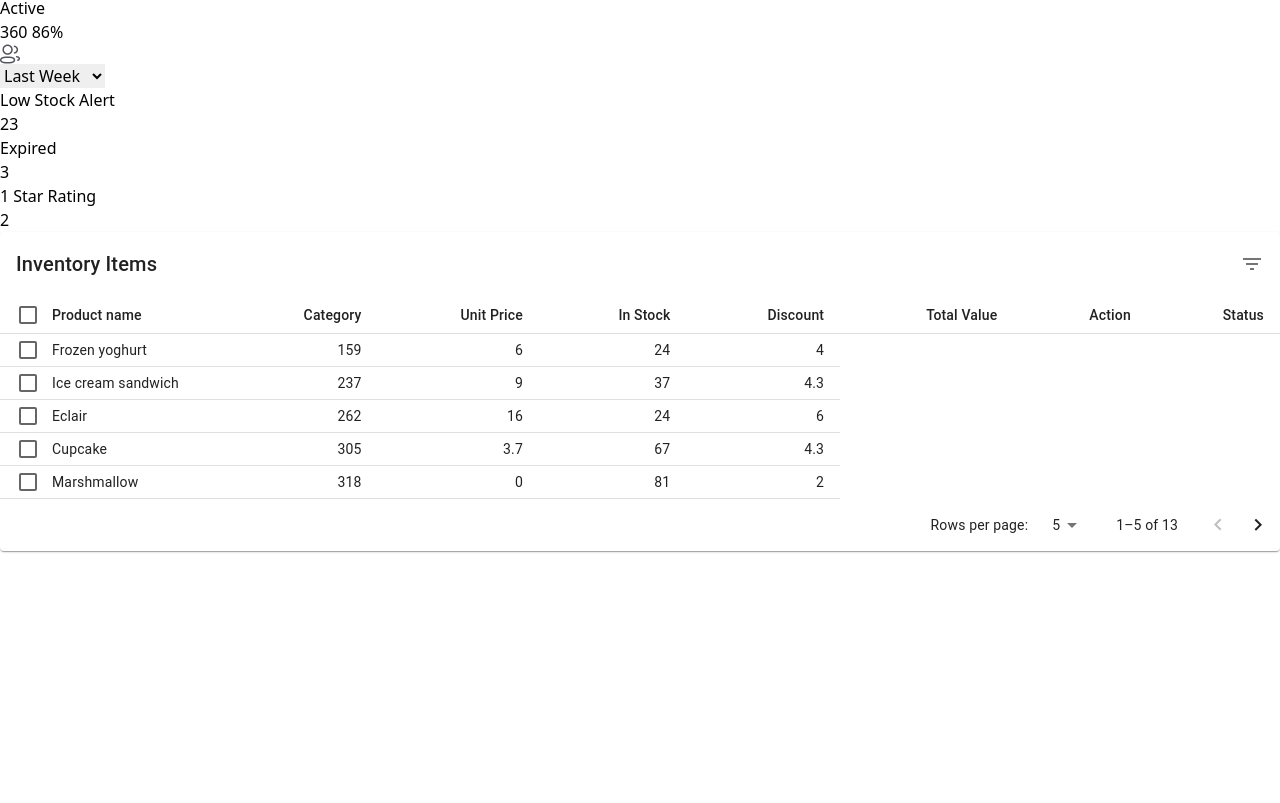
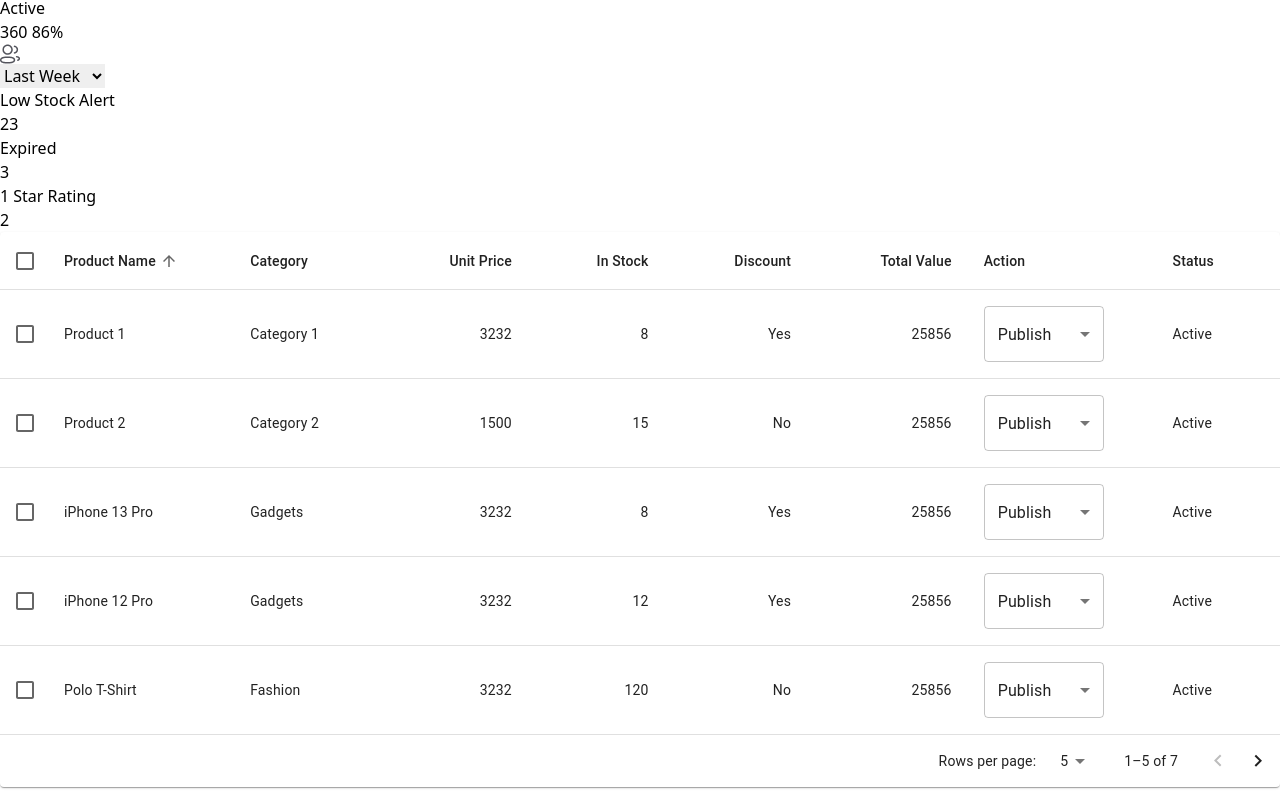
Before and after one commit to ChetanGaurkhede/Test-Screen, a React (Vite) app: page /inventory in a window 1280 px wide. Shown: the part 2444-3247 px from the top of the page. Before the commit the page ends 3011 px from the top, so only its background shows below. Built offline with nearby package versions, Linux system fonts and the light colour scheme.

Commit message:
Enhance image upload handling in AddProduct component to include file metadata

```diff
--- a/src/Components/EnhancedTable.jsx
+++ b/src/Components/EnhancedTable.jsx
@@ -1,128 +1,49 @@
-import * as React from 'react';
-import PropTypes from 'prop-types';
-import { alpha } from '@mui/material/styles';
-import Box from '@mui/material/Box';
-import Table from '@mui/material/Table';
-import TableBody from '@mui/material/TableBody';
-import TableCell from '@mui/material/TableCell';
-import TableContainer from '@mui/material/TableContainer';
-import TableHead from '@mui/material/TableHead';
-import TablePagination from '@mui/material/TablePagination';
-import TableRow from '@mui/material/TableRow';
-import TableSortLabel from '@mui/material/TableSortLabel';
-import Toolbar from '@mui/material/Toolbar';
-import Typography from '@mui/material/Typography';
-import Paper from '@mui/material/Paper';
-import Checkbox from '@mui/material/Checkbox';
-import IconButton from '@mui/material/IconButton';
-import Tooltip from '@mui/material/Tooltip';
-import FormControlLabel from '@mui/material/FormControlLabel';
-import Switch from '@mui/material/Switch';
-import DeleteIcon from '@mui/icons-material/Delete';
-import FilterListIcon from '@mui/icons-material/FilterList';
-import { visuallyHidden } from '@mui/utils';
+import React, { useEffect, useState } from "react";
+import PropTypes from "prop-types";
+import {
+  Box,
+  Table,
+  TableBody,
+  TableCell,
+  TableContainer,
+  TableHead,
+  TableRow,
+  TableSortLabel,
+  Checkbox,
+  TablePagination,
+  Paper,
+  Select,
+} from "@mui/material";
+import { visuallyHidden } from "@mui/utils";
+import {
+  Delete as DeleteIcon,
+  FilterList as FilterListIcon,
+} from "@mui/icons-material";
 
-function createData(id, name, calories, fat, carbs, protein) {
-  return {
-    id,
-    name,
-    calories,
-    fat,
-    carbs,
-    protein,
-  };
+const headCells = [
+  { id: "productName", label: "Product Name", numeric: false },
+  { id: "category", label: "Category", numeric: false },
+  { id: "unitPrice", label: "Unit Price", numeric: true },
+  { id: "quantityInStock", label: "In Stock", numeric: true },
+  { id: "discountEnabled", label: "Discount", numeric: true },
+  { id: "totalValue", label: "Total Value", numeric: true },
+  { id: "action", label: "Action", numeric: false },
+  { id: "status", label: "Status", numeric: false },
+];
+
+function createProductData(products) {
+  return products.map((product) => ({
+    ...product,
+    unitPrice: parseFloat(product.sellingPrice),
+    totalValue:
+      parseFloat(product.sellingPrice) * parseInt(product.quantityInStock, 10),
+    status: product.expiryEnabled ? "Active" : "Expired",
+  }));
 }
 
-const rows = [
-  createData(1, 'Cupcake', 305, 3.7, 67, 4.3),
-  createData(2, 'Donut', 452, 25.0, 51, 4.9),
-  createData(3, 'Eclair', 262, 16.0, 24, 6.0),
-  createData(4, 'Frozen yoghurt', 159, 6.0, 24, 4.0),
-  createData(5, 'Gingerbread', 356, 16.0, 49, 3.9),
-  createData(6, 'Honeycomb', 408, 3.2, 87, 6.5),
-  createData(7, 'Ice cream sandwich', 237, 9.0, 37, 4.3),
-  createData(8, 'Jelly Bean', 375, 0.0, 94, 0.0),
-  createData(9, 'KitKat', 518, 26.0, 65, 7.0),
-  createData(10, 'Lollipop', 392, 0.2, 98, 0.0),
-  createData(11, 'Marshmallow', 318, 0, 81, 2.0),
-  createData(12, 'Nougat', 360, 19.0, 9, 37.0),
-  createData(13, 'Oreo', 437, 18.0, 63, 4.0),
-];
-
-function descendingComparator(a, b, orderBy) {
-  if (b[orderBy] < a[orderBy]) {
-    return -1;
-  }
-  if (b[orderBy] > a[orderBy]) {
-    return 1;
-
-  }
-  return 0;
-}
-
-function getComparator(order, orderBy) {
-  return order === 'desc'
-    ? (a, b) => descendingComparator(a, b, orderBy)
-    : (a, b) => -descendingComparator(a, b, orderBy);
-}
-
-const headCells = [
-  {
-    id: 'name',
-    numeric: false,
-    disablePadding: true,
-    label: 'Product name',
-  },
-  {
-    id: 'Category',
-    numeric: true,
-    disablePadding: false,
-    label: 'Category',
-  },
-  {
-    id: 'Unit Price',
-    numeric: true,
-    disablePadding: false,
-    label: 'Unit Price',
-  },
-  {
-    id: 'In Stock',
-    numeric: true,
-    disablePadding: false,
-    label: 'In Stock',
-  },
-  {
-    id: 'Discount',
-    numeric: true,
-    disablePadding: false,
-    label: 'Discount',
-  },
-  {
-    id: 'Total Value',
-    numeric: true,
-    disablePadding: false,
-    label: 'Total Value',
-  },
-  {
-    id: 'Action',
-    numeric: true,
-    disablePadding: false,
-    label: 'Action',
-  },
-  {
-    id: 'Status',
-    numeric: true,
-    disablePadding: false,
-    label: 'Status',
-  },
-];
-
-function EnhancedTableHead(props) {
-  const { onSelectAllClick, order, orderBy, numSelected, rowCount, onRequestSort } =
-    props;
-  const createSortHandler = (property) => (event) => {
+function EnhancedTableHead({ order, orderBy, onRequestSort }) {
+  const createSortHandler = (property) => (event) =>
     onRequestSort(event, property);
-  };
 
   return (
     <TableHead>
@@ -130,32 +51,27 @@ function EnhancedTableHead(props) {
         <TableCell padding="checkbox">
           <Checkbox
             color="primary"
-            indeterminate={numSelected > 0 && numSelected < rowCount}
-            checked={rowCount > 0 && numSelected === rowCount}
-            onChange={onSelectAllClick}
-            inputProps={{
-              'aria-label': 'select all desserts',
-            }}
+            onChange={(event) => onSelectAllClick(event)}
+            inputProps={{ "aria-label": "select all products" }}
           />
         </TableCell>
         {headCells.map((headCell) => (
           <TableCell
             key={headCell.id}
-            align={headCell.numeric ? 'right' : 'left'}
-            padding={headCell.disablePadding ? 'none' : 'normal'}
+            align={headCell.numeric ? "right" : "left"}
             sortDirection={orderBy === headCell.id ? order : false}
           >
             <TableSortLabel
               active={orderBy === headCell.id}
-              direction={orderBy === headCell.id ? order : 'asc'}
+              direction={orderBy === headCell.id ? order : "asc"}
               onClick={createSortHandler(headCell.id)}
             >
               {headCell.label}
-              {orderBy === headCell.id ? (
+              {orderBy === headCell.id && (
                 <Box component="span" sx={visuallyHidden}>
-                  {order === 'desc' ? 'sorted descending' : 'sorted ascending'}
+                  {order === "desc" ? "sorted descending" : "sorted ascending"}
                 </Box>
-              ) : null}
+              )}
             </TableSortLabel>
           </TableCell>
         ))}
@@ -165,221 +81,290 @@ function EnhancedTableHead(props) {
 }
 
 EnhancedTableHead.propTypes = {
-  numSelected: PropTypes.number.isRequired,
+  order: PropTypes.oneOf(["asc", "desc"]).isRequired,
+  orderBy: PropTypes.string.isRequired,
   onRequestSort: PropTypes.func.isRequired,
-  onSelectAllClick: PropTypes.func.isRequired,
-  order: PropTypes.oneOf(['asc', 'desc']).isRequired,
-  orderBy: PropTypes.string.isRequired,
-  rowCount: PropTypes.number.isRequired,
 };
 
-function EnhancedTableToolbar(props) {
-  const { numSelected } = props;
-  return (
-    <Toolbar
-      sx={[
-        {
-          pl: { sm: 2 },
-          pr: { xs: 1, sm: 1 },
-        },
-        numSelected > 0 && {
-          bgcolor: (theme) =>
-            alpha(theme.palette.primary.main, theme.palette.action.activatedOpacity),
-        },
-      ]}
-    >
-      {numSelected > 0 ? (
-        <Typography
-          sx={{ flex: '1 1 100%' }}
-          color="inherit"
-          variant="subtitle1"
-          component="div"
-        >
-          {numSelected} selected
-        </Typography>
-      ) : (
-        <Typography
-          sx={{ flex: '1 1 100%' }}
-          variant="h6"
-          id="tableTitle"
-          component="div"
-        >
-          Inventory Items
-        </Typography>
-      )}
-      {numSelected > 0 ? (
-        <Tooltip title="Delete">
-          <IconButton>
-            <DeleteIcon />
-          </IconButton>
-        </Tooltip>
-      ) : (
-        <Tooltip title="Filter list">
-          <IconButton>
-            <FilterListIcon />
-          </IconButton>
-        </Tooltip>
-      )}
-    </Toolbar>
-  );
-}
+const EnhancedTable = () => {
+  const [productData, setProductData] = useState([
+    {
+      productName: "Product 1",
+      category: "Category 1",
+      sellingPrice: "3232",
+      costPrice: "12",
+      quantityInStock: "8",
+      orderType: "Type 1",
+      discountEnabled: true,
+      unitPrice: 3232,
+      expiryEnabled: true,
+      returnPolicy: false,
+      shortDescription: "Description 1",
+      longDescription: "Long Description 1",
+      action: "publish",
+      productImage: {
+        name: "Image1.svg",
+        size: 76051,
+        type: "image/svg+xml",
+      },
+      date: "2024-11-07",
+      time: "12:00 PM",
+      action: "publish",
+      totalValue: 25856,
+      status: "Active",
+    },
+    {
+      productName: "Product 2",
+      category: "Category 2",
+      sellingPrice: "1500",
+      costPrice: "10",
+      quantityInStock: "15",
+      orderType: "Type 2",
+      discountEnabled: false,
+      unitPrice: 1500,
+      expiryEnabled: false,
+      returnPolicy: true,
+      shortDescription: "Description 2",
+      longDescription: "Long Description 2",
+      action: "publish",
+      productImage: {
+        name: "Image2.svg",
+        size: 60000,
+        type: "image/svg+xml",
+      },
+      date: "2024-11-07",
+      time: "2:00 PM",
+      action: "publish",
+      totalValue: 25856,
+      status: "Active",
+    },
+    {
+      productName: "iPhone 13 Pro",
+      category: "Gadgets",
+      sellingPrice: 1225000,
+      costPrice: 0.0,
+      quantityInStock: 8,
+      orderType: "Online",
+      discountEnabled: true,
+      unitPrice: 3232,
+      expiryEnabled: true,
+      returnPolicy: true,
+      shortDescription: "Latest model with advanced features",
+      longDescription:
+        "The iPhone 13 Pro features a stunning display, powerful processor, and advanced camera system.",
+      action: "publish",
+      productImage: { name: "iphone13pro.jpg", size: 2048, type: "image/jpeg" },
+      date: "2024-11-07",
+      time: "12:00 PM",
+      action: "publish",
+      totalValue: 25856,
+      status: "Active",
+    },
+    {
+      productName: "iPhone 12 Pro",
+      category: "Gadgets",
+      sellingPrice: 725000,
+      costPrice: 0.0,
+      quantityInStock: 12,
+      orderType: "In-store",
+      discountEnabled: true,
+      unitPrice: 3232,
+      expiryEnabled: true,
+      returnPolicy: true,
+      shortDescription: "Premium smartphone with exceptional camera",
+      longDescription:
+        "The iPhone 12 Pro delivers great performance and camera quality at a lower price.",
+      action: "publish",
+      productImage: { name: "iphone12pro.jpg", size: 2048, type: "image/jpeg" },
+      date: "2024-11-07",
+      time: "12:00 PM",
+      action: "publish",
+      totalValue: 25856,
+      status: "Active",
+    },
+    {
+      productName: "Polo T-Shirt",
+      category: "Fashion",
+      sellingPrice: 125000,
+      costPrice: 0.0,
+      quantityInStock: 120,
+      orderType: "In-store",
+      discountEnabled: false,
+      unitPrice: 3232,
+      expiryEnabled: false,
+      returnPolicy: true,
+      shortDescription: "Comfortable and stylish",
+      longDescription:
+        "This Polo T-Shirt is made from high-quality materials and offers a comfortable fit.",
+      action: "publish",
+      productImage: { name: "polo_tshirt.jpg", size: 1024, type: "image/jpeg" },
+      date: "2024-11-07",
+      time: "12:00 PM",
+      action: "publish",
+      totalValue: 25856,
+      status: "Active",
+    },
+    {
+      productName: "Polo T-Shirt",
+      category: "Fashion",
+      sellingPrice: 125000,
+      costPrice: 0.0,
+      quantityInStock: "Out of Stock",
+      orderType: "In-store",
+      discountEnabled: false,
+      unitPrice: 3232,
+      expiryEnabled: false,
+      returnPolicy: true,
+      shortDescription: "Comfortable and stylish",
+      longDescription:
+        "This Polo T-Shirt is made from high-quality materials and offers a comfortable fit.",
+      action: "publish",
+      productImage: { name: "polo_tshirt.jpg", size: 1024, type: "image/jpeg" },
+      date: "2024-11-07",
+      time: "12:00 PM",
+      action: "publish",
+      totalValue: 25856,
+      status: "Active",
+    },
+    {
+      productName: "Polo T-Shirt",
+      category: "Fashion",
+      sellingPrice: 125000,
+      costPrice: 0.0,
+      quantityInStock: "Out of Stock",
+      orderType: "In-store",
+      discountEnabled: false,
+      unitPrice: 3232,
+      expiryEnabled: false,
+      returnPolicy: true,
+      shortDescription: "Comfortable and stylish",
+      longDescription:
+        "This Polo T-Shirt is made from high-quality materials and offers a comfortable fit.",
+      action: "publish",
+      productImage: { name: "polo_tshirt.jpg", size: 1024, type: "image/jpeg" },
+      date: "2024-11-07",
+      time: "12:00 PM",
+      action: "publish",
+      totalValue: 25856,
+      status: "Active",
+    },
+  ]);
+  const [order, setOrder] = useState("asc");
+  const [orderBy, setOrderBy] = useState("productName");
+  const [selected, setSelected] = useState([]);
+  const [page, setPage] = useState(0);
+  const [rowsPerPage, setRowsPerPage] = useState(5);
+  const [action, setAction] = useState("publish");
 
-EnhancedTableToolbar.propTypes = {
-  numSelected: PropTypes.number.isRequired,
-};
+  useEffect(() => {
+    const data = localStorage.getItem("productData");
+    if (data) {
+      const parsedData = JSON.parse(data);
+      const newData = createProductData(parsedData);
+      setProductData((prevData) => [...prevData, ...newData]);
+    }
+  }, []);
+  const handleRequestSort = (event, property) => {
+    const isAsc = orderBy === property && order === "asc";
+    setOrder(isAsc ? "desc" : "asc");
+    setOrderBy(property);
 
-export default function EnhancedTable() {
-  const [order, setOrder] = React.useState('asc');
-  const [orderBy, setOrderBy] = React.useState('calories');
-  const [selected, setSelected] = React.useState([]);
-  const [page, setPage] = React.useState(0);
-  const [dense, setDense] = React.useState(false);
-  const [rowsPerPage, setRowsPerPage] = React.useState(5);
-
-  const handleRequestSort = (event, property) => {
-    const isAsc = orderBy === property && order === 'asc';
-    setOrder(isAsc ? 'desc' : 'asc');
-    setOrderBy(property);
+    console.log("handleRequestSort", orderBy, order);
   };
 
   const handleSelectAllClick = (event) => {
-    if (event.target.checked) {
-      const newSelected = rows.map((n) => n.id);
-      setSelected(newSelected);
-      return;
-    }
-    setSelected([]);
+    const newSelected = event.target.checked
+      ? productData.map((n) => n.id)
+      : [];
+    setSelected(newSelected);
   };
 
   const handleClick = (event, id) => {
     const selectedIndex = selected.indexOf(id);
-    let newSelected = [];
-
-    if (selectedIndex === -1) {
-      newSelected = newSelected.concat(selected, id);
-    } else if (selectedIndex === 0) {
-      newSelected = newSelected.concat(selected.slice(1));
-    } else if (selectedIndex === selected.length - 1) {
-      newSelected = newSelected.concat(selected.slice(0, -1));
-    } else if (selectedIndex > 0) {
-      newSelected = newSelected.concat(
-        selected.slice(0, selectedIndex),
-        selected.slice(selectedIndex + 1),
-      );
-    }
+    const newSelected =
+      selectedIndex === -1
+        ? [...selected, id]
+        : selected.filter((item) => item !== id);
     setSelected(newSelected);
   };
 
-  const handleChangePage = (event, newPage) => {
-    setPage(newPage);
-  };
+  const handleChangePage = (event, newPage) => setPage(newPage);
 
   const handleChangeRowsPerPage = (event) => {
     setRowsPerPage(parseInt(event.target.value, 10));
     setPage(0);
   };
 
-  const handleChangeDense = (event) => {
-    setDense(event.target.checked);
-  };
+  const handleChangeAction = (e) => setAction(e.target.value);
 
-  // Avoid a layout jump when reaching the last page with empty rows.
-  const emptyRows =
-    page > 0 ? Math.max(0, (1 + page) * rowsPerPage - rows.length) : 0;
-
-  const visibleRows = React.useMemo(
-    () =>
-      [...rows]
-        .sort(getComparator(order, orderBy))
-        .slice(page * rowsPerPage, page * rowsPerPage + rowsPerPage),
-    [order, orderBy, page, rowsPerPage],
-  );
+  // filter products based on selected action
 
   return (
-    <Box sx={{ width: '100%' }}>
-      <Paper sx={{ width: '100%', mb: 2 }}>
-        <EnhancedTableToolbar numSelected={selected.length} />
+    <Box sx={{ width: "100%" }}>
+      <Paper sx={{ width: "100%", mb: 2 }}>
         <TableContainer>
-          <Table
-            sx={{ minWidth: 750 }}
-            aria-labelledby="tableTitle"
-            // size={dense ? 'small' : 'medium'}
-            size={true ? 'small' : 'medium'}
-          >
+          <Table aria-labelledby="tableTitle" size="medium">
             <EnhancedTableHead
-              numSelected={selected.length}
               order={order}
               orderBy={orderBy}
-              onSelectAllClick={handleSelectAllClick}
               onRequestSort={handleRequestSort}
-              rowCount={rows.length}
             />
             <TableBody>
-              {visibleRows.map((row, index) => {
-                const isItemSelected = selected.includes(row.id);
-                const labelId = `enhanced-table-checkbox-${index}`;
-
-                return (
+              {productData
+                .slice(page * rowsPerPage, page * rowsPerPage + rowsPerPage)
+                .map((product, index) => (
                   <TableRow
+                    key={index}
                     hover
-                    onClick={(event) => handleClick(event, row.id)}
                     role="checkbox"
-                    aria-checked={isItemSelected}
-                    tabIndex={-1}
-                    key={row.id}
-                    selected={isItemSelected}
-                    sx={{ cursor: 'pointer' }}
+                    aria-checked={selected.indexOf(product.id) !== -1}
                   >
                     <TableCell padding="checkbox">
                       <Checkbox
                         color="primary"
-                        checked={isItemSelected}
-                        inputProps={{
-                          'aria-labelledby': labelId,
-                        }}
+                        checked={selected.indexOf(product.id) !== -1}
+                        onChange={(event) => handleClick(event, product.id)}
                       />
                     </TableCell>
-                    <TableCell
-                      component="th"
-                      id={labelId}
-                      scope="row"
-                      padding="none"
-                    >
-                      {row.name}
+                    <TableCell>{product.productName}</TableCell>
+                    <TableCell>{product.category}</TableCell>
+                    <TableCell align="right">{product.unitPrice}</TableCell>
+                    <TableCell align="right">
+                      {product.quantityInStock}
                     </TableCell>
-                    <TableCell align="right">{row.calories}</TableCell>
-                    <TableCell align="right">{row.fat}</TableCell>
-                    <TableCell align="right">{row.carbs}</TableCell>
-                    <TableCell align="right">{row.protein}</TableCell>
+                    <TableCell align="right">
+                      {product.discountEnabled ? "Yes" : "No"}
+                    </TableCell>
+                    <TableCell align="right">{product.totalValue}</TableCell>
+                    <TableCell>
+                      <Select
+                        value={action}
+                        onChange={handleChangeAction}
+                        sx={{ minWidth: 120 }}
+                      >
+                        <option value="publish">Publish</option>
+                        <option value="unpublish">Unpublish</option>
+                        <option value="delete">Delete</option>
+                      </Select>
+                    </TableCell>
+                    <TableCell>{product.status}</TableCell>
                   </TableRow>
-                );
-              })}
-              {emptyRows > 0 && (
-                <TableRow
-                  style={{
-                    height: (dense ? 33 : 53) * emptyRows,
-                  }}
-                >
-                  <TableCell colSpan={6} />
-                </TableRow>
-              )}
+                ))}
             </TableBody>
           </Table>
         </TableContainer>
         <TablePagination
           rowsPerPageOptions={[5, 10, 25]}
           component="div"
-          count={rows.length}
+          count={productData.length}
           rowsPerPage={rowsPerPage}
           page={page}
           onPageChange={handleChangePage}
           onRowsPerPageChange={handleChangeRowsPerPage}
         />
       </Paper>
-      {/* <FormControlLabel
-        control={<Switch checked={dense} onChange={handleChangeDense} />}
-        label="Dense padding"
-      /> */}
     </Box>
   );
-}
+};
+
+export default EnhancedTable;
```
Also changed, not shown: src/Pages/AddProduct.jsx (+13 -4 lines).
